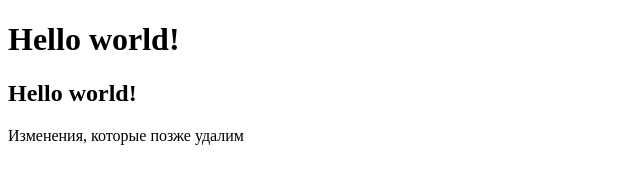
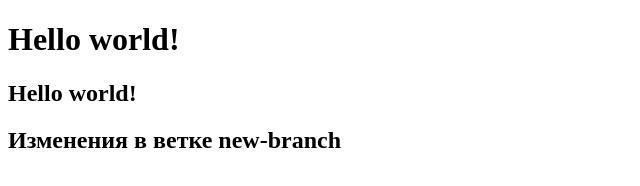
Before and after one commit to Ildar1233/new-repo, a plain HTML site: page index.html in a window 1280 px wide. Shown: the whole page, without its empty margins (0-640 px from the left). Drawn offline with Linux system fonts and the light colour scheme.

Commit message:
add h2 in new-branch

```diff
--- a/index.html
+++ b/index.html
@@ -8,6 +8,6 @@
 <body>
     <h1>Hello world!</h1>
     <h2>Hello world!</h2>
-    <p>Изменения, которые позже удалим</p>
+    <h2>Изменения в ветке new-branch</h2>
 </body>
 </html>
```
